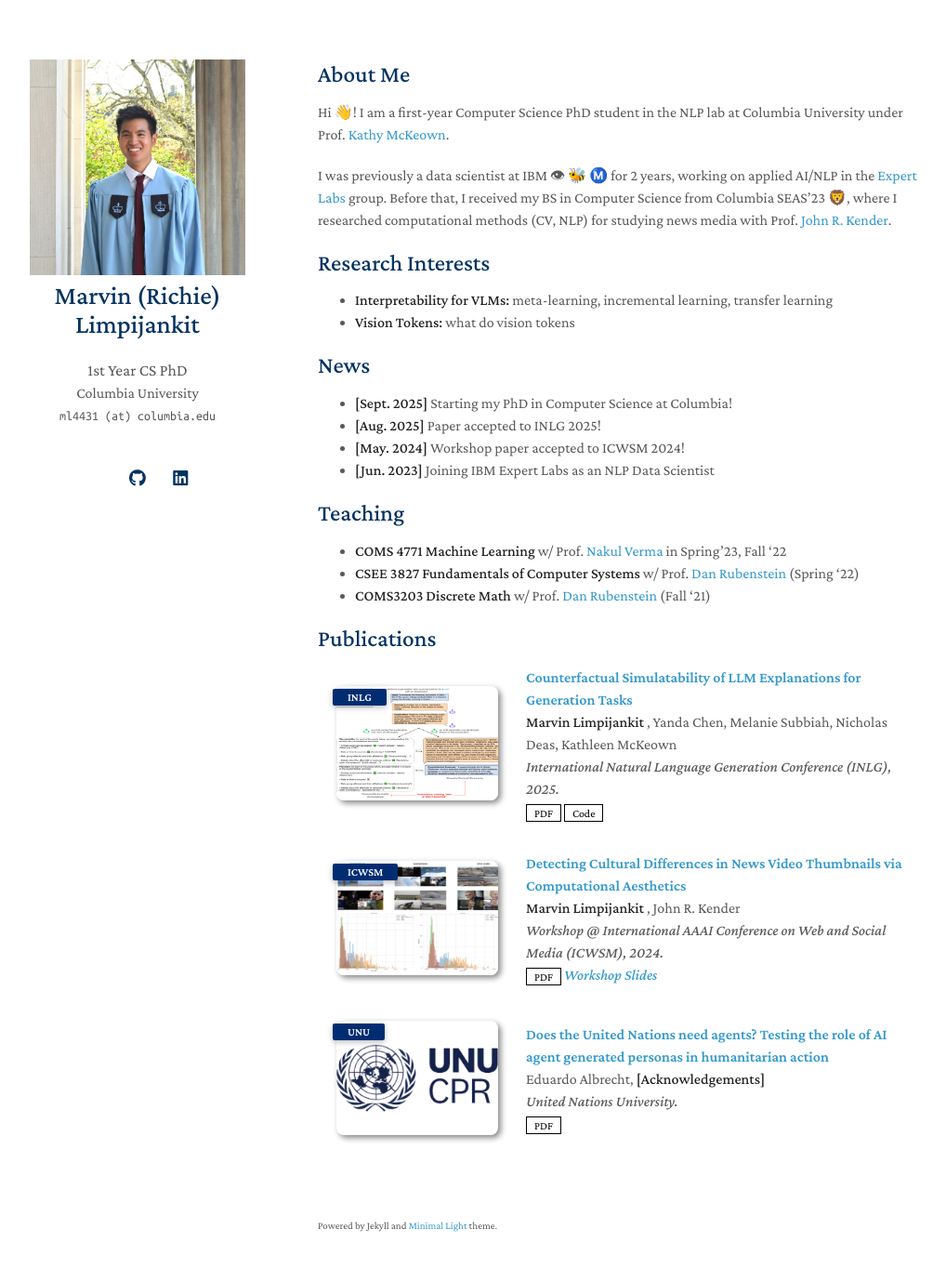
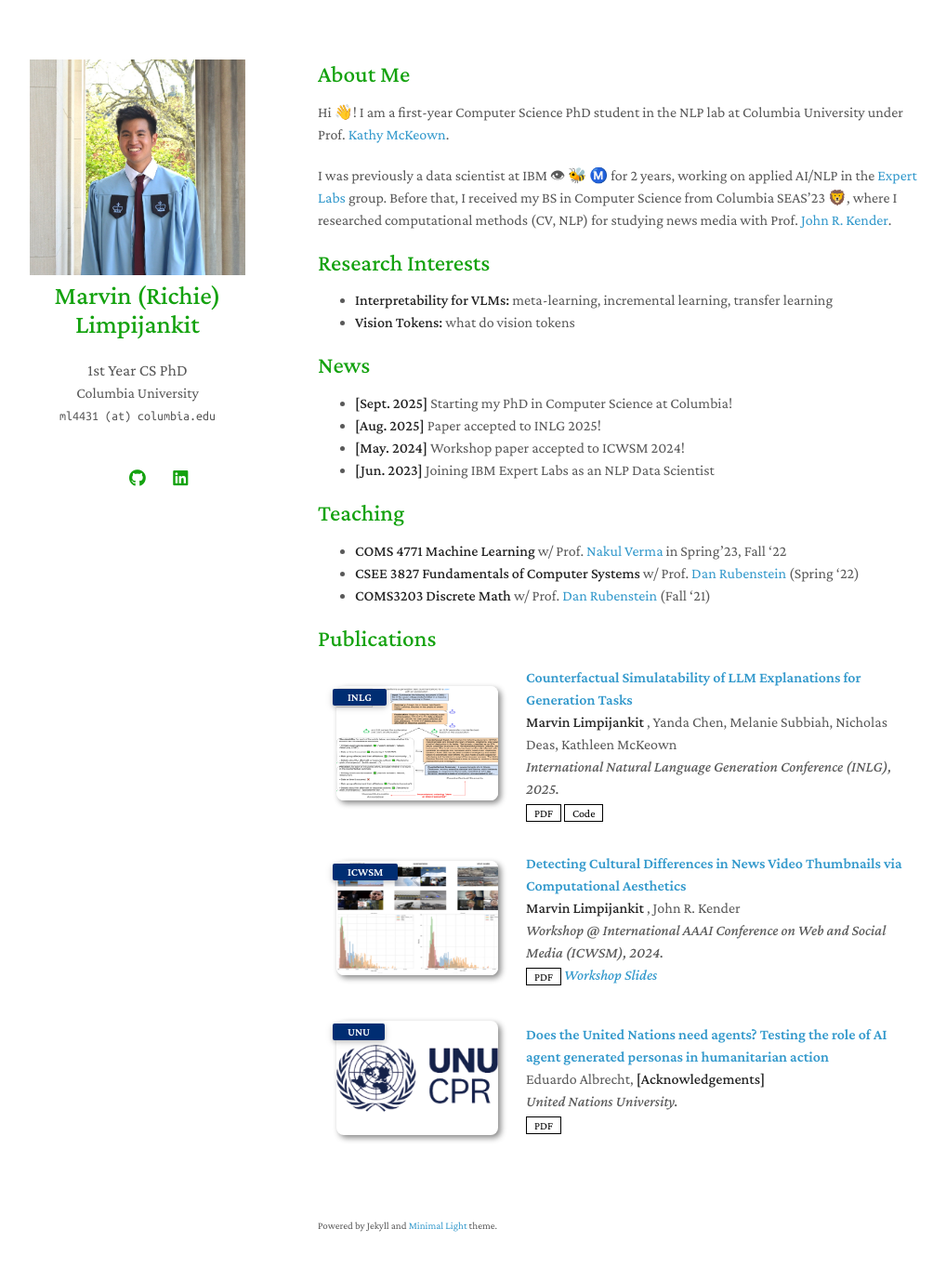
Before and after one commit to mlimpijankit/mlimpijankit.github.io, a Jekyll site: the page built from index.md, in a window 1280 px wide and 1399 px high. Shown: the top 1364 px of the window at 93% size, without its empty margins (128-1146 px from the left). Built offline with Jekyll 4.4.1, drawn with Linux system fonts in a browser that asks for light colours; a style sheet for code colours, icons or effects is not loaded.

Commit message:
Update minimal-light.scss

```diff
--- a/_sass/minimal-light.scss
+++ b/_sass/minimal-light.scss
@@ -7,14 +7,14 @@
   height:2.4rem;
   width:2.4rem;
   background-color:transparent;
-  color:#043361!important;
+  color:#14a20f!important;
   border-radius:100%;
   text-align:center;
   font-size:1.15rem;
   line-height:2.5rem;
   margin-right:1rem}
 
-@media (prefers-color-scheme: dark) { .social-icons a {color: #3eb7f0 !important; }}
+@media (prefers-color-scheme: dark) { .social-icons a {color: #14a20f !important; }}
 
 .social-icons a:last-child{margin-right:0}.social-icons a:hover{background-color:white;
     color:black;
@@ -160,7 +160,7 @@ papertitle {
 
 @media (prefers-color-scheme: dark) {
     body {
-        background-color: #20212b;
+        background-color: #000000;
         color: #dadbdf;
     }
 
@@ -230,18 +230,18 @@ papertitle {
 
 h3, h4, h5, h6 {
   font-weight: 600;
-  color:#043361;
+  color:#14a20f;
   margin:0 0 20px;
 }
 
 h1 {
   font-weight: 500;
-  color:#043361;
+  color:#14a20f;
   margin:0 0 20px;
 }
 
 h2 {
-  color:#043361;
+  color:#14a20f;
   font-weight: 500;
   margin:2px 0px 15px;
   font-size: 157%;
@@ -249,11 +249,11 @@ h2 {
 
 @media (prefers-color-scheme: dark) {
   h1, h3, h4, h5, h6 {
-    color:rgb(62, 183, 240);
+    color:#14a20f;
   }
 
   h2 {
-    color:rgb(62, 183, 240);
+    color:#14a20f;
   }
 }
 
@@ -343,11 +343,11 @@ th {
 
 @media (prefers-color-scheme: dark) {
   th {
-    color:rgb(62, 183, 240);
+    color:#14a20f;
   }
 
   dt {
-    color:rgb(62, 183, 240);
+    color:#14a20f;
   }
 }
 
```
